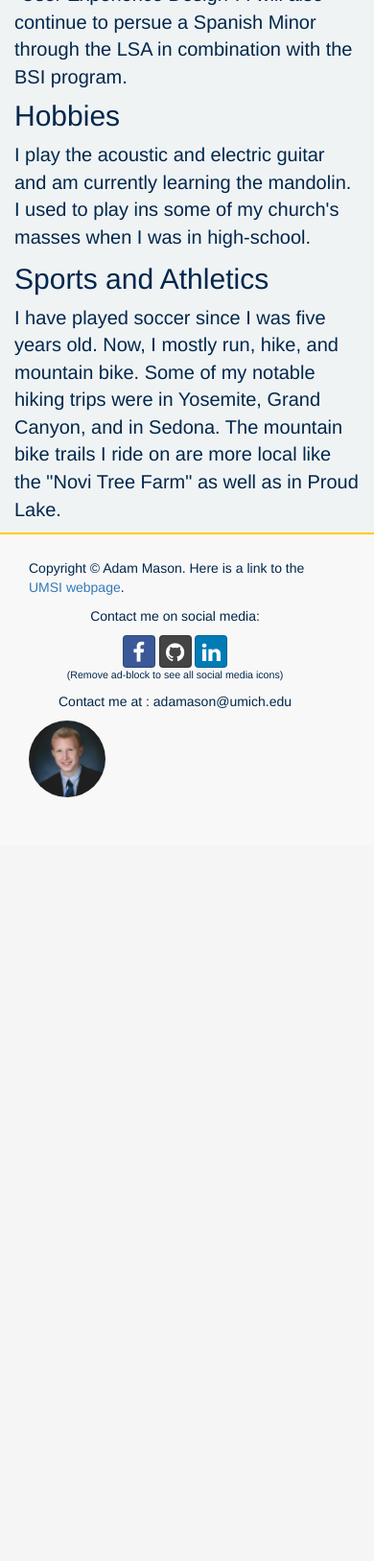
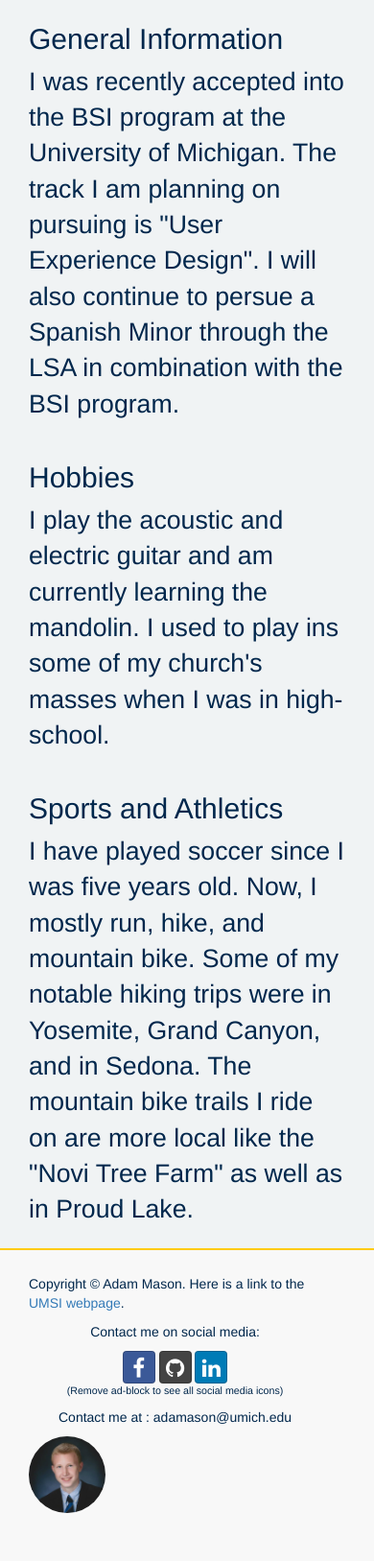
Before and after one commit to adamason/portfolio_website, a Python web app: template firstportfolio/templates/aboutme.html in a window 390 px wide. Shown: the part 1834-3461 px from the top of the page at 96% size. Before the commit the page ends 2665 px from the top, so only its background shows below. Run offline with Jinja, Linux system fonts and the light colour scheme; the template is opened without the code that fills it, so the values that code supplies are empty; some libraries are stand-ins or nearby versions.

Commit message:
Changed content divs and media queries so that images would be displayed under content when in tablet view. Added success message to when form is submitted. Added alt text and fixed some images.

```diff
--- a/firstportfolio/main.py
+++ b/firstportfolio/main.py
@@ -72,14 +72,14 @@ class ConfirmUserSignup(webapp2.RequestHandler):
             self.response.write(template.render({'TESTE' : 'NOPE'}))
 
         else:
-            template = JINJA_ENVIRONMENT.get_template('templates/contactme.html')
+            template = JINJA_ENVIRONMENT.get_template('templates/success.html')
             self.response.write(template.render({'TESTE' : 'MADE ITTTT'}))
 
             logging.info('***********email**********:' + str(user_address))
             # confirmation_url = createNewUserConfirmation(self.request)
             # sender_address = "Umich.edu Adam Mason <adamason@umich.edu>"
             sender_address = "Adam Mason <adamason@umich.edu>"
-            subject = "Confirm Your Contact Info"
+            subject = "I recieved your Info"
             body = "Thank you for contacting me " + str(user_name) +"! Reply whenever you want to get in touch."
 # %s
             mail.send_mail(sender_address, user_address, subject, body)
--- a/firstportfolio/static/stylesheet.css
+++ b/firstportfolio/static/stylesheet.css
@@ -216,6 +216,12 @@ a:hover {
     .alt_top {
     display: none;
 }
+/*    .col-sm-6 {
+        float:unset !important;
+        right:unset !important;
+        width:unset !important;
+        position:unset !important;
+    }*/
 
 }
 
@@ -230,6 +236,10 @@ a:hover {
         background-image:url('/static/big_house.JPG');
         height: 250px;
 
+    }
+
+    .changer {
+        height: 250px;
     }
 }
 
@@ -268,6 +278,24 @@ a:hover {
     .collapse.in{
         display:block !important;
     }
+
+    .col-sm-4 {
+        float:unset !important;
+        width:unset !important;
+        position:unset !important;
+    }
+
+    .col-sm-8 {
+        float:unset !important;
+        position:unset !important;
+        width:unset !important;
+    }
+    .col-sm-6 {
+        float:unset !important;
+        position:unset !important;
+        width:unset !important;
+    }
+
 }
 
 .goog-te-banner-frame {
@@ -380,6 +408,7 @@ label {
     border-radius: 50%;
     width:80px; /* you can use % */
     height: auto;
+    margin:0 auto;
 }
 .img-circle2 {
     border-radius: 50%;
@@ -391,6 +420,20 @@ label {
     margin: 0 auto;
     text-align: center;
 }
+.bigtext {
+    font-size: 20pt;
+}
+
+a span.screen-reader-text {
+  clip: rect(1px, 1px, 1px, 1px);
+    position: absolute !important;
+    height: 1px;
+    width: 1px;
+    overflow: hidden;
+}
+/*.tiny {
+    font-size: .1px
+}*/
 /*.rotate {
     transform:rotate(90deg);
 }*/
--- a/firstportfolio/templates/PortfolioBase.html
+++ b/firstportfolio/templates/PortfolioBase.html
@@ -55,7 +55,7 @@ function googleTranslateElementInit() {
                     <span class="icon-bar"></span>
                     <span class="icon-bar"></span>
                 </button>
-                <a class="navbar-brand topnav no-hover"><span><img class="img-circle2" src="/static/2ndpro.jpg"/></span> Adam Mason</a>
+                <a class="navbar-brand topnav no-hover"><span><img class="img-circle2" src="/static/2ndpro.jpg" alt = "picture of me"/></span> Adam Mason</a>
             </div>
             <!-- Collect the nav links, forms, and other content for toggling -->
             <div class="collapse navbar-collapse" id="bs-example-navbar-collapse-1">
@@ -126,6 +126,8 @@ function googleTranslateElementInit() {
 			<a href="food.html">{% if path == "/food.html" %} FOOD {% else %} Food {% endif %}</a>
 			<a href="family.html">{% if path == "/family.html" %} FAMILY {% else %} Family {% endif %}</a>
 			<a href ="login.html">{% if path == "/login.html" %} LOGIN {% else %} Login {% endif %}</a>  -->
+
+{% block success %}{% endblock %}
 
 {% block big_image %}{% endblock %}
 
@@ -204,44 +206,162 @@ function googleTranslateElementInit() {
         <div class= "container second-stuff">
 <!--             <h2 class = "title text-center"> This is a Test </h2>
             <p class = "more-info text-center"> Not sure what bootstrap is?</p> -->
-            <div class = "row main_stuff" >
+          <div class="content-section-b">
+            <div class="container">
+                <div class="row main_stuff">
+                  <div class="col-sm-push-4  col-sm-8">
+                    <!-- <hr class="section-heading-spacer"> -->
+                    <div class="clearfix"></div>
+                    <h2 class="section-heading">{% block head_1 %}You wont see this{% endblock %}</h2>
+                    <p class="lead bigtext">{% block para_1 %}You wont see this{% endblock %}</p>
+                </div>
+                <div class="col-sm-pull-8  col-sm-4">
+                  <div class = "thumbnail no_border">
+                    {% block img_1 %}{% endblock %}
+                  </div>
+                </div>
+            </div>
+
+        </div>
+        <!-- /.container -->
+
+    </div>
+
+
+
+    <div class="content-section-c">
+
+        <div class="container">
+
+            <div class="row">
+                <div class="col-sm-8">
+                    <!-- <hr class="section-heading-spacer"> -->
+                    <div class="clearfix"></div>
+                    <h2 class="section-heading">{% block head_2 %}You wont see this{% endblock %}</h2>
+                    <p class="lead bigtext">{% block para_2 %}You wont see this{% endblock %}</p>
+                </div>
+                <div class="col-sm-4">
+                  <div class = "thumbnail no_border">
+                    {% block img_2 %}You wont see this{% endblock %}
+                  </div>
+                </div>
+            </div>
+
+        </div>
+        <!-- /.container -->
+    </div>
+
+          <div class="content-section-b">
+            <div class="container">
+                <div class="row main_stuff">
+                  <div class="col-sm-push-4  col-sm-8">
+                    <!-- <hr class="section-heading-spacer"> -->
+                    <div class="clearfix"></div>
+                    <h2 class="section-heading">{% block head_3 %}You wont see this{% endblock %}</h2>
+                    <p class="lead bigtext">{% block para_3 %}You wont see this{% endblock %}</p>
+                </div>
+                <div class="col-sm-pull-8  col-sm-4">
+                  <div class = "thumbnail no_border">
+                    {% block img_3 %}You wont see this{% endblock %}
+                  </div>
+                </div>
+            </div>
+
+        </div>
+        <!-- /.container -->
+
+    </div>
+
+
+
+<!--             <div class = "row main_stuff" >
                 <div class="col-md-4">
                     <div class="thumbnail no_border">
-                      {% block img_1 %}{% endblock %}
-                        <!-- <img class="center-block" src="/static/Wales.jpg"/> -->
-                    </div> <!-- This tag closes the first div thumbnail -->
+
+                        <img class="center-block" src="/static/Wales.jpg"/>
+                    </div> This tag closes the first div thumbnail
                 </div>
               <div class="col-md-8">
-                <h1>{% block head_1 %}{% endblock %}</h1>
-                  <p>{% block para_1 %}{% endblock %}</p>
+                <h1>You wont see this anyway</h1>
+                  <p></p>
               </div>
             </div>
             <div class="row main_stuff">
               <div class="col-md-8">
-                <h1>{% block head_2 %}{% endblock %}</h1>
-                <p>{% block para_2 %}{% endblock %}</p>
+                <h1> replaced</h1>
+                <p></p>
               </div>
               <div class="col-md-4">
                 <div class="thumbnail no_border">
-                  <!-- <img class="center-block" src="http://www.wallpapereast.com/static/images/Nature-Beautiful-Wallpapers-for-Desktop.jpg" alt=""> -->
-                  {% block img_2 %}{% endblock %}
+                  <img class="center-block" src="http://www.wallpapereast.com/static/images/Nature-Beautiful-Wallpapers-for-Desktop.jpg" alt="">
+
                 </div>
               </div>
             </div>
           <div class = "row main_stuff" >
                 <div class="col-md-4">
                     <div class="thumbnail no_border">
-                      {% block img_3 %}{% endblock %}
-                        <!-- <img class="center-block" src="http://i.imgur.com/kDogD4F.jpg"/> -->
-                    </div> <!-- This tag closes the first div thumbnail   -->
+
+                        <img class="center-block" src="http://i.imgur.com/kDogD4F.jpg"/>
+                    </div> This tag closes the first div thumbnail
                 </div>
               <div class="col-md-8">
-                <h1>{% block head_3 %}{% endblock %}</h1>
-                  <p>{% block para_3 %}{% endblock %}</p>
+                <h1> loser</h1>
+                  <p></p>
               </div>
             </div>
         </div>
-  </div>
+  </div> -->
+
+<!--       <div class="content-section-b">
+
+        <div class="container">
+
+            <div class="row">
+                <div class="col-sm-push-4  col-sm-8">
+                    <hr class="section-heading-spacer">
+                    <div class="clearfix"></div>
+                    <h2 class="section-heading">3D Device Mockups<br>by PSDCovers</h2>
+                    <p class="lead bigtext">Turn your 2D designs into high quality, 3D product shots in seconds using free Photoshop actions by <a target="_blank" href="http://www.psdcovers.com/">PSDCovers</a>! Visit their website to download some of their awesome, free photoshop actions!</p>
+                </div>
+                <div class="col-sm-pull-8  col-sm-4">
+                  <div class = "thumbnail no_border">
+                    <img class="center-block exception" src="static/2ndpro.jpg" alt="">
+                  </div>
+                </div>
+            </div>
+
+        </div>
+        /.container
+
+    </div>
+    /.content-section-b -->
+
+
+<!--         <div class="content-section-c">
+
+        <div class="container">
+
+            <div class="row">
+                <div class="col-sm-8">
+                    <hr class="section-heading-spacer">
+                    <div class="clearfix"></div>
+                    <h2 class="section-heading">3D Device Mockups<br>by PSDCovers</h2>
+                    <p class="lead bigtext">Turn your 2D designs into high quality, 3D product shots in seconds using free Photoshop actions by <a target="_blank" href="http://www.psdcovers.com/">PSDCovers</a>! Visit their website to download some of their awesome, free photoshop actions!</p>
+                </div>
+                <div class="col-sm-4">
+                  <div class = "thumbnail no_border">
+                    <img class="center-block exception" src="static/logo_JavaScript.png" alt="">
+                  </div>
+                </div>
+            </div>
+
+        </div>
+        /.container
+
+    </div> -->
+</div>
+</div>
 
 	{% block content %}
 
@@ -257,16 +377,19 @@ function googleTranslateElementInit() {
         <!-- <p> SOCIAL MEDIA ICONS GO HERE</p> -->
           <p>Contact me on social media:</p>
 
-          <a href = "https://www.facebook.com/adam.mason.5680" class="btn btn-social-icon btn-facebook">
-            <span class="fa fa-facebook"></span>
+          <a href = "https://www.facebook.com/adam.mason.5680" class="btn btn-social-icon btn-facebook tiny">
+            <span class="fa fa-facebook"></span> <span class = "screen-reader-text">
+            Facebook</span>
           </a>
 
-          <a href = "https://github.com/adamason/" class="btn btn-social-icon btn-github">
-            <span class="fa fa-github"></span>
+          <a href = "https://github.com/adamason/" class="btn btn-social-icon btn-github tiny">
+            <span class="fa fa-github"></span><span class = "screen-reader-text">
+            Github</span>
           </a>
 
-          <a href = "https://www.linkedin.com/in/adam-mason-49462bb0" class="btn btn-social-icon btn-linkedin">
-            <span class="fa fa-linkedin"></span>
+          <a href = "https://www.linkedin.com/in/adam-mason-49462bb0" class="btn btn-social-icon btn-linkedin tiny">
+            <span class="fa fa-linkedin"></span><span class = "screen-reader-text">
+            LinkedIn</span>
           </a>
 
           <p class = "small_text"> (Remove ad-block to see all social media icons) </p>
@@ -276,7 +399,7 @@ function googleTranslateElementInit() {
         <p>Contact me at : adamason@umich.edu </p>
       </div>
       <div class = "col-md-1">
-        <img class="img-circle" src="/static/2ndpro.jpg">
+        <img class="img-circle" src="/static/2ndpro.jpg" alt = "picture of me"/>
       </div>
 
     </div>
@@ -343,6 +466,13 @@ $(function(){
   })
 </script>
 
+ <script>
+   $('h1').each(function(){
+       if($(this).is(':empty')){
+         $(this).remove()
+       }
+    });
+</script>
 
 
 <!-- document.getElementById('focusme').focus(); -->
--- a/firstportfolio/templates/aboutme.html
+++ b/firstportfolio/templates/aboutme.html
@@ -15,13 +15,13 @@
 <div class = "container calender" id = "calender">
 	<div class = "row">
 
-		<div class = "col-md-6">
+		<div class = "col-sm-6">
 			<iframe src="https://calendar.google.com/calendar/embed?showTitle=0&amp;showPrint=0&amp;height=600&amp;wkst=1&amp;bgcolor=%23FFFFFF&amp;src=umich.edu_cm8b7sur9k6dvofkic7jjqsvds%40group.calendar.google.com&amp;color=%2329527A&amp;ctz=America%2FNew_York" style="border-width:0" width="100%" height="250px" frameborder="0" scrolling="no"></iframe>
 		</div>
 
-		<div class = "col-md-6">
-			<h1>Events</h1>
-			<p>This is a calender of some of the things that I plan on doing. You should be able to look and add events to the calendar if you are logged in with a Google account. Just click the + button in the bottom right corner of the page.</p>
+		<div class = "col-sm-6">
+			<h2 class ="section-heading">Events</h2>
+			<p class="lead bigtext">This is a calender of some of the things that I plan on doing. You should be able to look and add events to the calendar if you are logged in with a Google account. Just click the + button in the bottom right corner of the page.</p>
 		</div>
 	</div>
 </div>
@@ -30,11 +30,11 @@
 {% block spotify %}
 <div class = "container spotify" id ="music">
 	<div class = "row">
-		<div class = "col-md-8">
-			<h1>Music</h1>
-			<p>This is one playlist of the music that I have been listening too. I generally like all types of music. Anything from electronic to jazz to indie rock to alternative. I enjoy finding music that I have not heard before.</p>
+		<div class = "col-sm-8">
+			<h2 class ="section-heading">Music</h2>
+			<p class="lead bigtext">This is one playlist of the music that I have been listening too. I generally like all types of music. Anything from electronic to jazz to indie rock to alternative. I enjoy finding music that I have not heard before.</p>
 		</div>
-		<div class = "col-md-4">
+		<div class = "col-sm-4">
 			<iframe src="https://embed.spotify.com/?uri=spotify:album:3DiHrdZ5z0AqW6JTpLAKxG" width="300" height="380" frameborder="0" allowtransparency="true"></iframe>
 		</div>
 	</div>
@@ -43,22 +43,22 @@
 
 {% block head_1 %} General Information{% endblock %}
 {% block para_1 %} I was recently accepted into the BSI program at the University of Michigan. The track I am planning on pursuing is "User Experience Design". I will also continue to persue a Spanish Minor through the LSA in combination with the BSI program.{% endblock %}
-{% block img_1 %}<img class="center-block exception" src="/static/nq.jpg"/>{% endblock %}
+{% block img_1 %}<img class="center-block exception" src="/static/nq.jpg" alt = "North Quad Pillars"/>{% endblock %}
 
 {% block head_2 %} Hobbies{% endblock %}
 {% block para_2 %}I play the acoustic and electric guitar and am currently learning the mandolin. I used to play ins some of my church's masses when I was in high-school. {% endblock %}
-{% block img_2 %}<img class="center-block exception" src="/static/guitar.jpg"/>{% endblock %}
+{% block img_2 %}<img class="center-block exception" src="/static/guitar.jpg" alt = "Guitar"/>{% endblock %}
 
 {% block head_3 %}Sports and Athletics{% endblock %}
 {% block para_3 %}I have played soccer since I was five years old. Now, I mostly run, hike, and mountain bike. Some of my notable hiking trips were in Yosemite, Grand Canyon, and in Sedona. The mountain bike trails I ride on are more local like the "Novi Tree Farm" as well as in Proud Lake.{% endblock %}
 
-{% block img_3 %}<img class="center-block exception" src="/static/realmanch.JPG"/>{% endblock %}
+{% block img_3 %}<img class="center-block exception" src="/static/realmanch.JPG" alt = "Real Madrid vs Manchester"/>{% endblock %}
 
 
 {% block jumbo %}
-<div class="jumbotron">
+<div class="jumbotron changer">
     <div class="container myBackground">
-    	<h1>Music, Hobbies, and Hiking</h1>
+    	<h1>Music and Hobbies</h1>
         	<p>From Yosemite to Ireland</p>
         	<!-- <a href="#">Do I need a link?</a> -->
       	</div>
--- a/firstportfolio/templates/contactme.html
+++ b/firstportfolio/templates/contactme.html
@@ -25,14 +25,16 @@
 	    <div class="panel-body">
 	        <form action = "/contactme.html" method = "post" class="margin-bottom-40" role="form">
 	            <div class="form-group">
-	           		<label for="exampleInputEmail1">Your Name</label>
+	           		<label>Your Name
 	                    <!-- <input type="name" class="form-control" id="exampleInputEmail1" placeholder="Enter email"> -->
 	                    <input type = "text" name = "name" placeholder="Enter Name" class="form-control">
+	               	</label>
 	            </div>
 	            <div class="form-group">
-	                <label for="exampleInputPassword1">Your Email</label>
+	                <label>Your Email
 	                    <!-- <input type="email" class="form-control" id="exampleInputPassword1" placeholder="Password"> -->
 	                    <input type = "email" name = "email_address" placeholder="Enter email" class="form-control">
+	                    </label>
 	            </div>
 	<!--             <div class="checkbox">
 	               	<label>
--- a/firstportfolio/templates/volunteering.html
+++ b/firstportfolio/templates/volunteering.html
@@ -7,12 +7,12 @@
 
 {% block head_1 %} Jobs{% endblock %}
 {% block para_1 %} I have caddied for the past 5-6 years at Oakland Hills Country Club in Bloomfield Hills, MI. I always liked working outside rather than working in fast-food or other service industry jobs. Additionally, I play and enjoy watching golf so caddying was a goof first job.{% endblock %}
-{% block img_1 %}<img class="center-block" src="/static/oaklandhills.jpg"/>{% endblock %}
+{% block img_1 %}<img class="center-block" src="/static/oaklandhills.jpg" alt = "Oakland Hills"/>{% endblock %}
 
 {% block head_2 %} Mission Trips{% endblock %}
 {% block para_2 %}In total, I have gone on two, one-week long mission trips to places that are in need of help to fix their homes. This was the "Appalachia missiont trip" that my youth group offered during my high-school years. This program was coordinated through "Reach" twice. One of the trips was in Newfane, NY and the other was in Virginia. The people I met were all so kind and giving.{% endblock %}
-{% block img_2 %}<img class="center-block" src="/static/reach.jpg"/>{% endblock %}
+{% block img_2 %}<img class="center-block" src="/static/reach.jpg" alt = "Group Picture infront of a house"/>{% endblock %}
 
 {% block head_3 %}Potential next oppurtunities{% endblock %}
 {% block para_3 %} This summer instead of getting an internship I might volunteer to help the Siena Literacy Center in Detroit. I would be able to help people learn english as a second language and possibly help those who come from hispanic backgrounds due to my knowledge of Spanish. {% endblock %}
-{% block img_3 %}<img class="center-block" src="/static/slc.png"/>{% endblock %}
+{% block img_3 %}<img class="center-block" src="/static/slc.png" alt = "Siena Learning Center"/>{% endblock %}
```
Also changed, not shown: firstportfolio/templates/home.html (+10 -10 lines), firstportfolio/templates/photos.html (+8 -8 lines), firstportfolio/templates/resume.html (+7 -7 lines), firstportfolio/templates/success.html (added, +7 -0 lines), firstportfolio/static/realmanch.JPG, firstportfolio/static/upper_fall.jpg (renamed from firstportfolio/static/upper fall.jpg), 1 other file.
